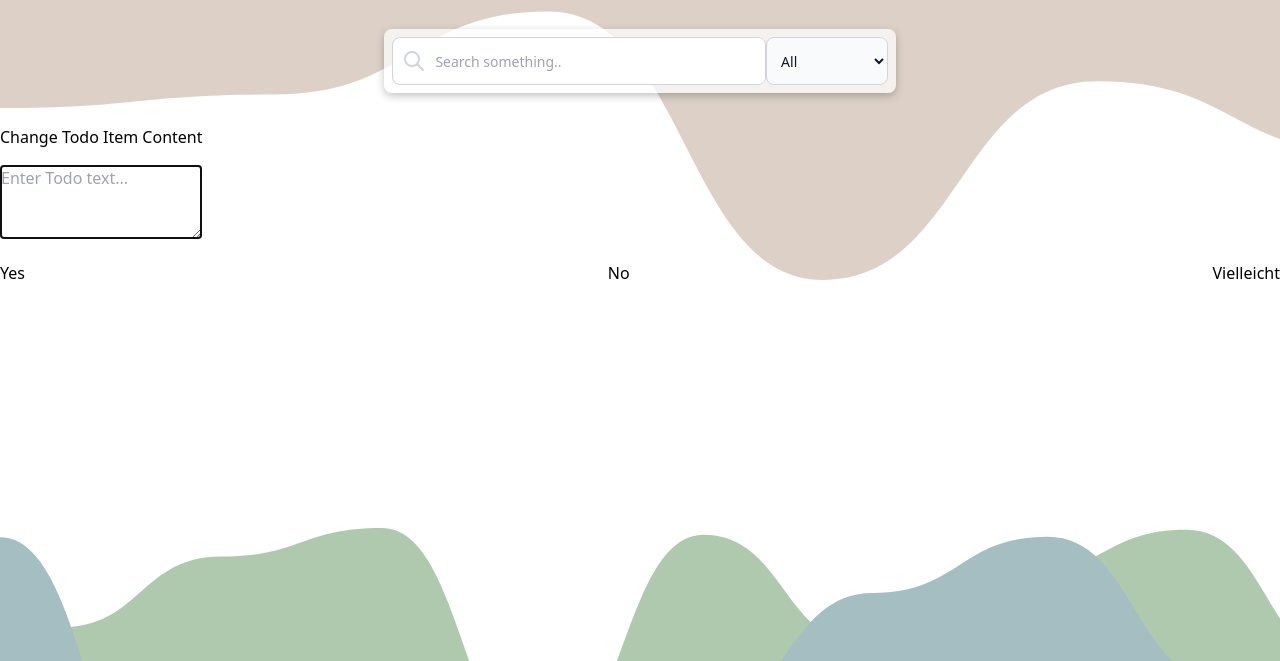
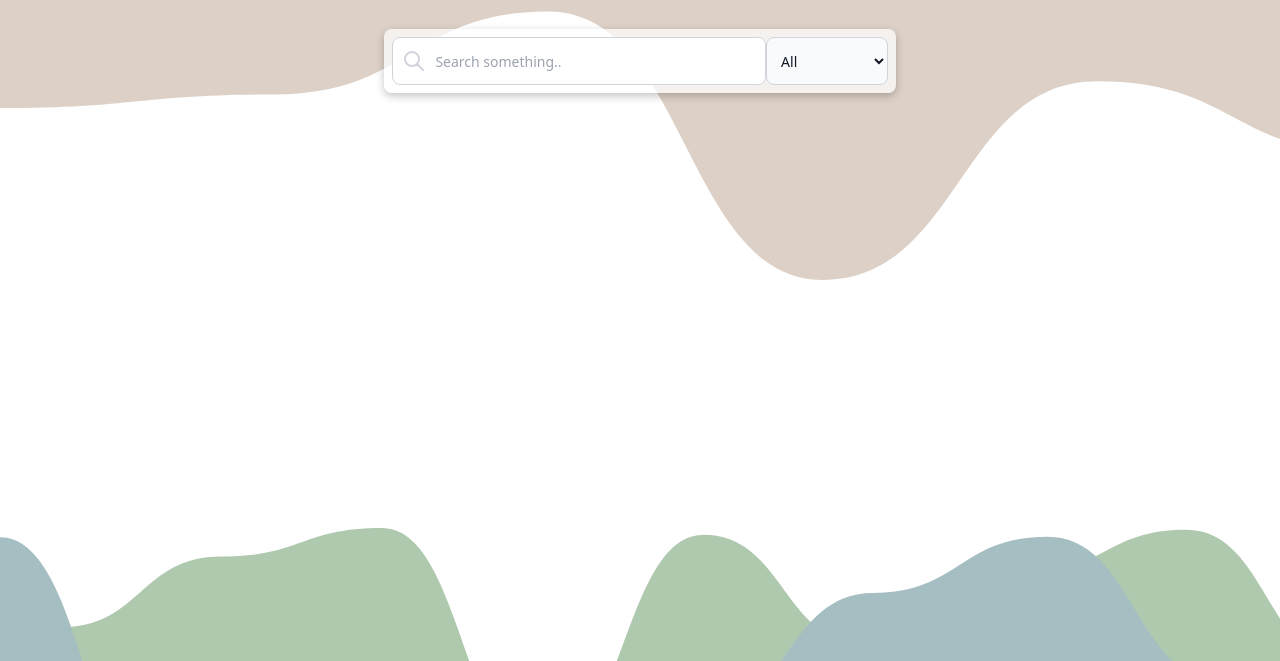
Before and after one commit to workingj/TodoList, a website: page index.html in a window 1280 px wide. Shown: the part 139-800 px from the top of the page. Drawn offline with nearby package versions, Linux system fonts and the light colour scheme; a small style sheet from the web is missing.

Commit message:
reparatur 2

```diff
--- a/index.html
+++ b/index.html
@@ -137,14 +137,8 @@
       </div>
     </div>
   </div>
-  <p class="mb-4">Change Todo Item Content</p>
-  <textarea rows="3" placeholder="Enter Todo text..." autofocus></textarea>
-  <div>
-    <div class="pupUp-container" style="display: flex; justify-content: space-between">
-      <button onclick="listItemDelete()" class="" id="yesDelete">Yes</button>
-      <button onclick="closePopup()" class="" id="">No</button>
-      <button onclick="maybeDelete()" class="" id="maybeDelete">Vielleicht</button>
-    </div>
+
+  </div>
   </div>
   </div>
 
```
